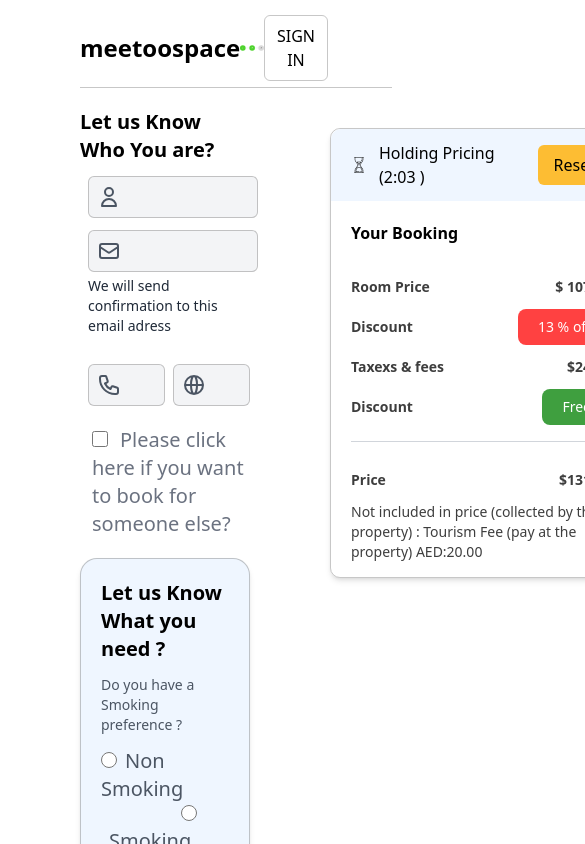
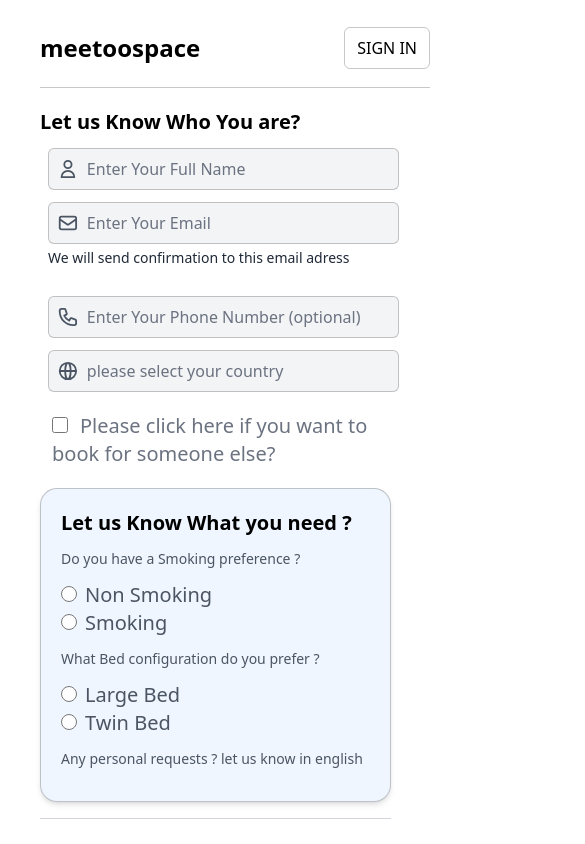
Before and after one commit to premshetty/metoospace, a Next.js app: page / in a window 390 px wide. Shown: the top 844 px of the page, 585 px wide, since content can reach past the window. Built offline with nearby package versions, Linux system fonts and the light colour scheme.

Commit message:
design changes

```diff
--- a/components/Booking/BookingContainer.js
+++ b/components/Booking/BookingContainer.js
@@ -5,10 +5,10 @@ import Navbar from './../Navbar'
 
 function BookingContainer() {
   return (
-    <div className="m-auto flex w-[80vw] max-w-7xl flex-col  justify-center ">
+    <div className="m-auto flex w-[100vw] max-w-7xl flex-col justify-center   xl:w-[80vw] ">
       <Navbar />
 
-      <div className="relative mt-5 flex flex-row justify-between gap-20">
+      <div className="relative mt-5 flex flex-col justify-between gap-20 md:flex-row">
         <BookingForm />
         <PriceCard />
       </div>
--- a/components/Booking/BookingForm.js
+++ b/components/Booking/BookingForm.js
@@ -9,9 +9,10 @@ import {
 import InputArea from './InputArea'
 import WhatyouNeed from './WhatyouNeed'
 import ButtonComponent from './ButtonComponent'
+import PriceCard from './PriceCard'
 function BookingForm() {
   return (
-    <div className="w-[65%]">
+    <div className="w-[90%] md:w-[65%]">
       <form>
         <h2 className="text-xl font-bold text-black">
           Let us Know Who You are?
@@ -33,16 +34,16 @@ function BookingForm() {
         <p className="ml-2 mb-4 mt-1 text-sm text-gray-800">
           We will send confirmation to this email adress
         </p>
-        <div className="flex">
+        <div className="flex flex-col md:flex-row">
           <InputArea
-            width="w-[50%]"
+            width="w-full md:w-[50%]"
             type="tel"
             placeholder="Enter Your Phone Number (optional)"
             icon={<PhoneIcon className="h-6 text-gray-600" />}
             required={false}
           />
           <InputArea
-            width="w-[50%]"
+            width="w-full md:w-[50%]"
             type="tel"
             placeholder="please select your country"
             icon={<GlobeAltIcon className="h-6 text-gray-600" />}
@@ -60,7 +61,10 @@ function BookingForm() {
         <div class="py-4">
           <div class="w-full border-t border-gray-300"></div>
         </div>
-        <div className="mt-3 flex items-center justify-between">
+        <div className="block md:hidden">
+          <PriceCard />
+        </div>
+        <div className="flex-start mt-3 flex flex-col gap-2 md:flex-row md:items-center md:justify-between md:gap-2 md:pb-10">
           <div className=" ml-3">
             <input type="checkbox" className="h-4 w-4" />
             <label className="ml-3 text-xl text-gray-500">
--- a/components/Booking/InputArea.js
+++ b/components/Booking/InputArea.js
@@ -6,7 +6,7 @@ function InputArea({ ...props }) {
     <div className={style}>
       {props.icon}
       <input
-        className="ml-2 hidden w-full flex-shrink items-center bg-transparent placeholder-gray-500 outline-none md:inline-flex"
+        className="ml-2  w-full flex-shrink items-center bg-transparent placeholder-gray-500 outline-none md:inline-flex"
         type={`${props.type}`}
         placeholder={`${props.placeholder}`}
         required
@@ -16,7 +16,7 @@ function InputArea({ ...props }) {
     <div className={style}>
       {props.icon}
       <input
-        className="ml-2 hidden w-full flex-shrink items-center bg-transparent placeholder-gray-500 outline-none md:inline-flex"
+        className="ml-2  w-full flex-shrink items-center bg-transparent placeholder-gray-500 outline-none md:inline-flex"
         type={`${props.type}`}
         placeholder={`${props.placeholder}`}
       />
--- a/components/Booking/PriceCard.js
+++ b/components/Booking/PriceCard.js
@@ -7,7 +7,7 @@ function PriceCard() {
       <div className="absolute  mt-5 h-[450px] w-auto rounded-[10px] border-[1px] border-[#80808070] shadow-md  ">
         <div className=" flex items-center gap-3 rounded-t-[10px] bg-blue-50 px-5 py-3">
           <img src="sandClock.svg " className="h-4 w-auto" alt="holding" />
-          <p>Holding Pricing (2:03 ) </p>
+          <p className="whitespace-nowrap">Holding Pricing (2:03 ) </p>
           <ButtonComponent name="Reset" />
         </div>
         <h3 className="p-5 font-bold  text-black"> Your Booking </h3>
--- a/components/Booking/Stepper.js
+++ b/components/Booking/Stepper.js
@@ -2,7 +2,7 @@ import React from 'react'
 
 function Stepper() {
   return (
-    <div className="flex items-center gap-5">
+    <div className=" hidden items-center  gap-5 md:flex">
       <img src="Group 5.svg" className="h-10" alt="" />
     </div>
   )
--- a/components/Booking/WhatyouNeed.js
+++ b/components/Booking/WhatyouNeed.js
@@ -10,17 +10,20 @@ function WhatyouNeed() {
         {' '}
         Do you have a Smoking preference ?
       </p>
-      <div className="mt-3">
+      <div className="mt-3 ">
         <input type="radio" name="whatyouneed1" value="1" className="h-4 w-4" />
         <label htmlFor="1" className="ml-2 text-xl text-gray-600">
           Non Smoking
         </label>
+        <br className="block md:hidden" />
+
         <input
           type="radio"
           name="whatyouneed1"
           value="2"
-          className="ml-20 h-4 w-4"
+          className="h-4 w-4 md:ml-20"
         />
+
         <label htmlFor="2" className="ml-2 text-xl text-gray-600">
           Smoking
         </label>
@@ -30,16 +33,17 @@ function WhatyouNeed() {
         What Bed configuration do you prefer ?{' '}
       </p>
 
-      <div className="mt-3">
+      <div className="mt-3 ">
         <input type="radio" name="whatyouneed2" value="1" className="h-4 w-4" />
         <label htmlFor="1" className="ml-2 text-xl text-gray-600">
           Large Bed
         </label>
+        <br className="block md:hidden" />
         <input
           type="radio"
           name="whatyouneed2"
           value="2"
-          className="ml-28 h-4 w-4"
+          className="h-4 w-4 md:ml-28"
         />
         <label htmlFor="2" className="ml-2 text-xl text-gray-600">
           Twin Bed
@@ -49,9 +53,10 @@ function WhatyouNeed() {
         {' '}
         Any personal requests ? let us know in english
       </p>
-      <textarea className="mt-3 ml-2 hidden h-28 w-full flex-shrink items-center rounded-md border-[1px] border-[#80808070] p-3 text-sm font-bold text-gray-600 placeholder-gray-500  shadow-md outline-none md:inline-flex">
-        Your message
-      </textarea>
+      <textarea
+        placeholder="Your message"
+        className="mt-3 ml-2 hidden h-28 w-full flex-shrink items-center rounded-md border-[1px] border-[#80808070] p-3 text-sm font-bold text-gray-600 placeholder-gray-500  shadow-md outline-none md:inline-flex"
+      ></textarea>
     </div>
   )
 }
--- a/components/Navbar.js
+++ b/components/Navbar.js
@@ -3,10 +3,10 @@ import Stepper from './Booking/Stepper'
 
 function Navbar() {
   return (
-    <div className="drop-shadowlgd   flex h-20  w-[100%] max-w-7xl items-center justify-between border-b-[1px] border-[#80808070]">
+    <div className=" flex h-20  w-[100%] max-w-7xl items-center justify-between border-b-[1px] border-[#80808070]">
       <h1 className=" text-2xl font-bold text-black"> meetoospace</h1>
       <Stepper />
-      <button className="mr-16 rounded-md border-[1px] border-[#80808070] py-2 px-3">
+      <button className="rounded-md border-[1px] border-[#80808070] py-2 px-3 md:mr-16">
         SIGN IN
       </button>
     </div>
--- a/pages/index.tsx
+++ b/pages/index.tsx
@@ -4,7 +4,7 @@ import BookingContainer from '../components/Booking/BookingContainer';
 
 const Home: NextPage = () => {
   return (
-    <div className="flex  flex-col ml-20  py-2">
+    <div className="flex  flex-col ml-10  lg:ml-20  py-2">
       <Head>
         <title>MeetoSPace</title>
         <link rel="icon" href="/favicon.ico" />
```
